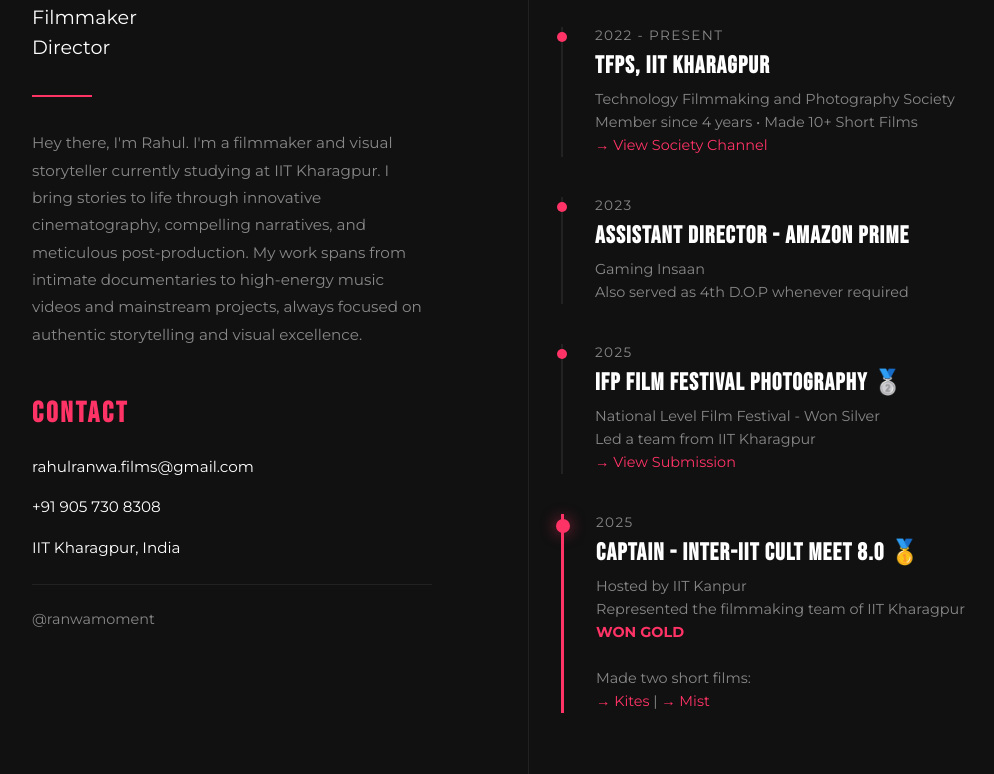
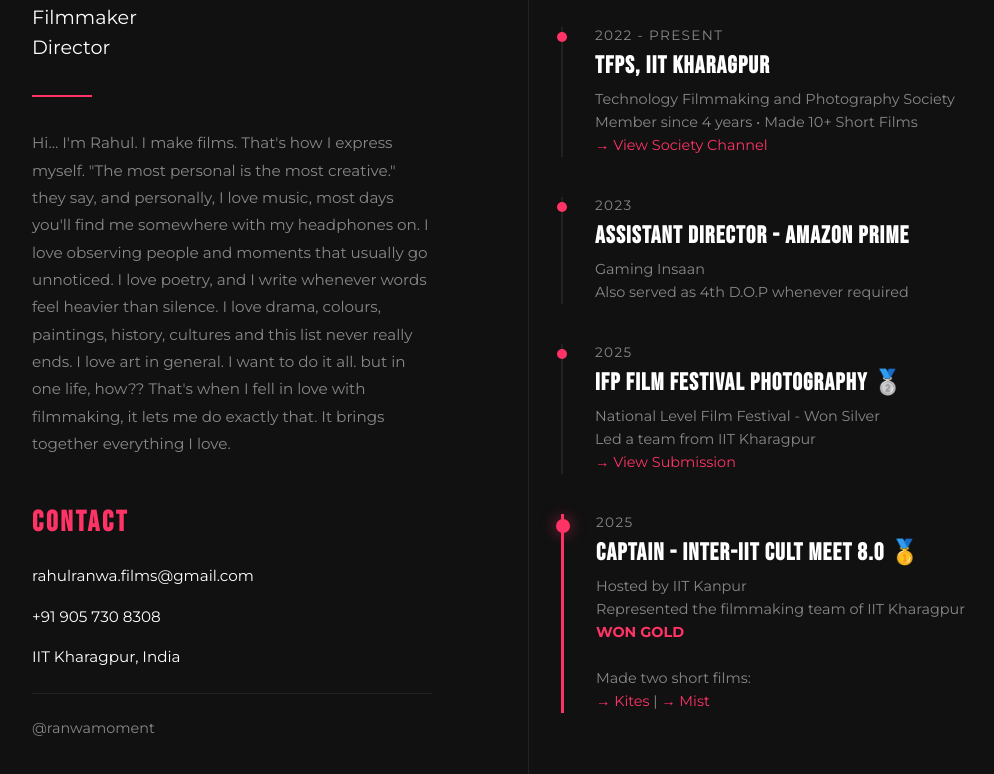
Before and after one commit to abey-mai-rahul/portfolio, a plain HTML site: page index.html in a window 1280 px wide. Shown: the part 4190-4964 px from the top of the page, without its empty margins (32-1026 px from the left). Drawn offline with Linux system fonts and the light colour scheme.

Commit message:
Update index.html

```diff
--- a/index.html
+++ b/index.html
@@ -2015,7 +2015,15 @@
                     <h2 class="about-name">Rahul Ranwa</h2>
                     <p class="about-role">Filmmaker<br>Director</p>
                     <div class="about-divider"></div>
-                    <p class="about-bio">Hey there, I'm Rahul. I'm a filmmaker and visual storyteller currently studying at IIT Kharagpur. I bring stories to life through innovative cinematography, compelling narratives, and meticulous post-production. My work spans from intimate documentaries to high-energy music videos and mainstream projects, always focused on authentic storytelling and visual excellence.</p>
+                    <p class="about-bio">Hi… I'm Rahul. I make films. That's how I express myself.
+"The most personal is the most creative." they say, and personally,
+I love music, most days you'll find me somewhere with my headphones on.
+ I love observing people and moments that usually go unnoticed.
+I love poetry, and I write whenever words feel heavier than silence.
+I love drama, colours, paintings, history, cultures and this list never really ends.
+I love art in general. I want to do it all.
+but in one life, how??
+That's when I fell in love with filmmaking, it lets me do exactly that. It brings together everything I love.</p>
                 </div>
 
                 <div class="about-contact-info">
@@ -2149,9 +2157,11 @@
         <h2 class="contact-title">Let's Create Together</h2>
         <p class="contact-subtitle">Available for freelance projects and collaborations</p>
         <a href="mailto:rahulranwa.films@gmail.com" class="contact-email">rahulranwa.films@gmail.com</a>
+
         <div class="social-links">
             <a href="https://www.instagram.com/ranwamoment/" target="_blank" class="social-link">Instagram</a>
             <a href="https://www.youtube.com/@RahulRanwa" target="_blank" class="social-link">YouTube</a>
+            <a href="https://letterboxd.com/abey_mai_rahul/" target="_blank" class="social-link">Letterboxd</a>
         </div>
     </section>
 
@@ -2161,7 +2171,7 @@
         <div>IIT Kharagpur, India</div>
     </footer>
 
-    <script data-cfasync="false" src="/cdn-cgi/scripts/5c5dd728/cloudflare-static/email-decode.min.js"></script><script data-cfasync="false" src="/cdn-cgi/scripts/5c5dd728/cloudflare-static/email-decode.min.js"></script><script data-cfasync="false" src="/cdn-cgi/scripts/5c5dd728/cloudflare-static/email-decode.min.js"></script><script>
+    <script>
         // Custom cursor
         const cursorDot = document.querySelector('.cursor-dot');
         const cursorOutline = document.querySelector('.cursor-outline');
```
